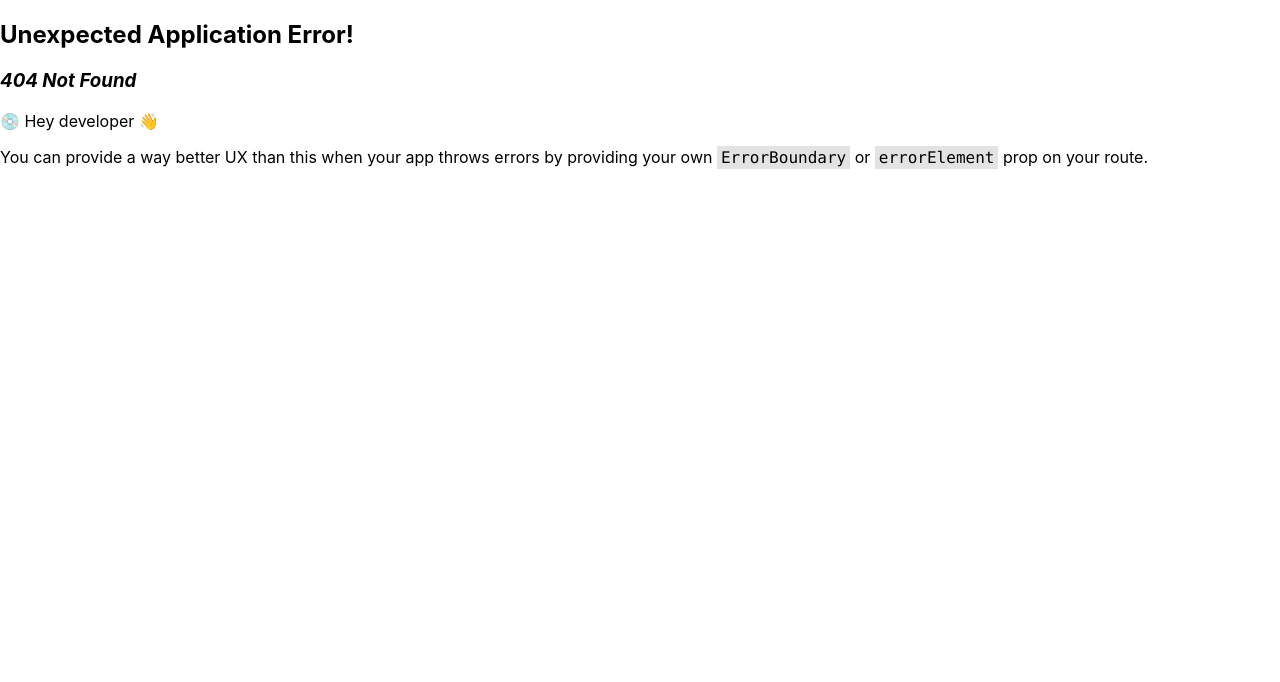
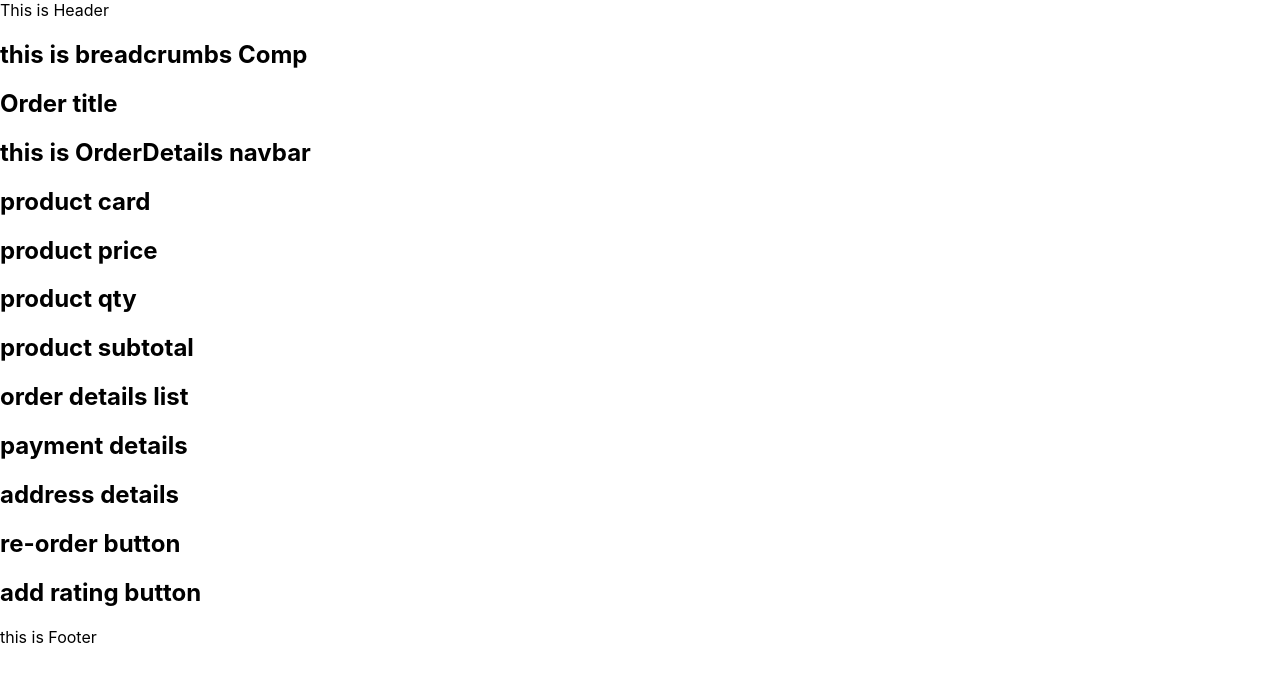
Before and after one commit to JSD-0923/frontend-final-2, a React (Create React App) app: page /user-profile/my-orders/1 in a window 1280 px wide. Before the commit this address had no page. Shown: the top 682 px of the page. Built offline with nearby package versions, Linux system fonts and the light colour scheme.

Commit message:
Creating Order Detail Page and its related components

```diff
--- a/src/Routers/router.js
+++ b/src/Routers/router.js
@@ -1,6 +1,7 @@
 import {createBrowserRouter} from "react-router-dom";
 import LandingPage from "../pages/LandingPage";
 import Layout from "../Layouts/Layout";
+import OrderDetailsPage from "../pages/OrderDetailsPage";
 
 
 export const router = createBrowserRouter([
@@ -12,6 +13,10 @@ export const router = createBrowserRouter([
                 path: "/",
                 element: <LandingPage />,
             },
+            {
+                path: "/user-profile/my-orders/:id",
+                element: <OrderDetailsPage />,
+            },
         ]
     }
 
--- /dev/null
+++ b/src/components/OrderDetails/OrderDetails.js
@@ -0,0 +1,16 @@
+
+import './OrderDetails.css'
+import OrderProductsList from "../OrderProductsList/OrderProductsList";
+
+const OrderDetails = () => {
+
+    return (
+        <div>
+            <h2>this is OrderDetails navbar</h2>
+            <OrderProductsList/>
+        </div>
+
+    )
+}
+
+export default OrderDetails;
--- /dev/null
+++ b/src/components/OrderDetailsContainer/OrderDetailsContainer.js
@@ -0,0 +1,17 @@
+
+import './OrderDetailsContainer.css'
+import OrderDetails from "../OrderDetails/OrderDetails";
+import OrderInformation from "../OrderInformation/OrderInformation";
+const OrderDetailsContainer = () => {
+
+    return (
+        <div>
+            <h2>this is breadcrumbs Comp</h2>
+            <h2>Order title</h2>
+            <OrderDetails />
+            <OrderInformation />
+        </div>
+    )
+}
+
+export default OrderDetailsContainer;
--- /dev/null
+++ b/src/components/OrderInformation/OrderInformation.js
@@ -0,0 +1,16 @@
+
+import './OrderInformation.css'
+const OrderInformation = () => {
+
+    return (
+        <div>
+            <h2>order details list</h2>
+            <h2>payment details</h2>
+            <h2>address details</h2>
+            <h2>re-order button</h2>
+            <h2>add rating button</h2>
+        </div>
+    )
+}
+
+export default OrderInformation;
--- /dev/null
+++ b/src/components/OrderProductsList/OrderProductsList.js
@@ -0,0 +1,16 @@
+
+import './OrderProductsList.css'
+
+const OrderProductsList = () => {
+
+    return (
+        <div>
+            <h2>product card</h2>
+            <h2>product price</h2>
+            <h2>product qty</h2>
+            <h2>product subtotal</h2>
+        </div>
+    )
+}
+
+export default OrderProductsList;
--- /dev/null
+++ b/src/pages/OrderDetailsPage.js
@@ -0,0 +1,11 @@
+import OrderDetailsContainer from "../components/OrderDetailsContainer/OrderDetailsContainer";
+
+
+const OrderDetailsPage = () => {
+
+    return (
+        <OrderDetailsContainer />
+    )
+}
+
+export default OrderDetailsPage;
```
Also changed, not shown: src/components/OrderDetails/OrderDetails.css (added), src/components/OrderDetailsContainer/OrderDetailsContainer.css (added), src/components/OrderInformation/OrderInformation.css (added), src/components/OrderProductsList/OrderProductsList.css (added).
